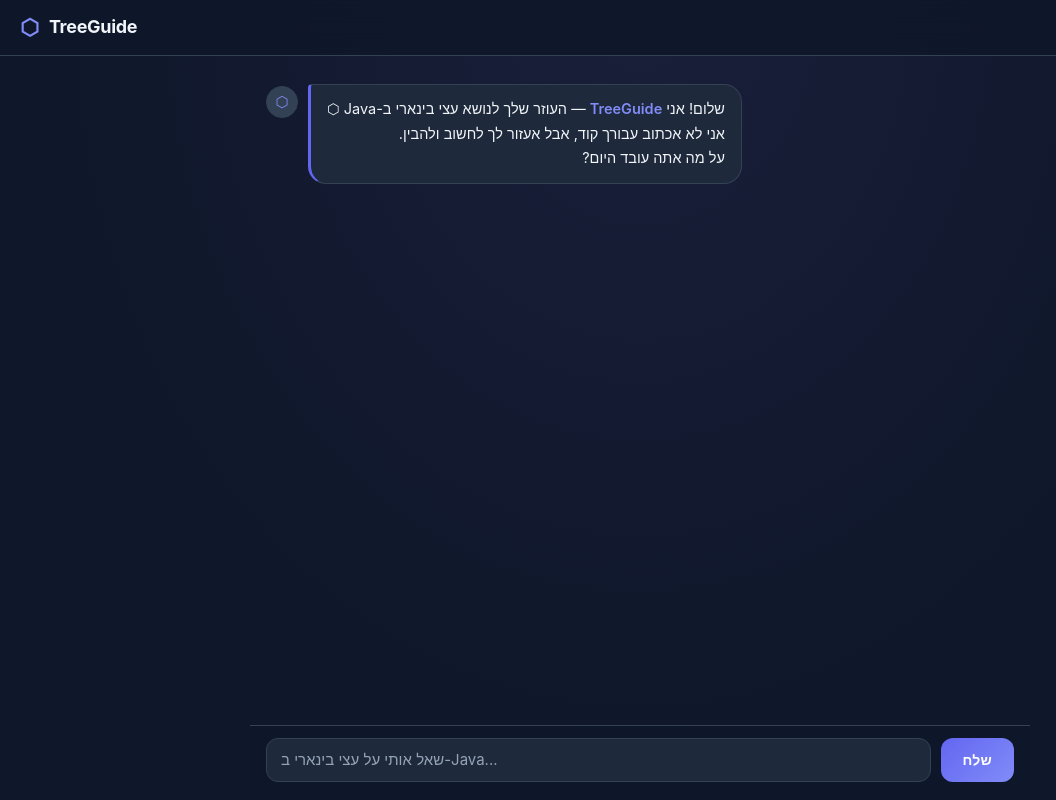
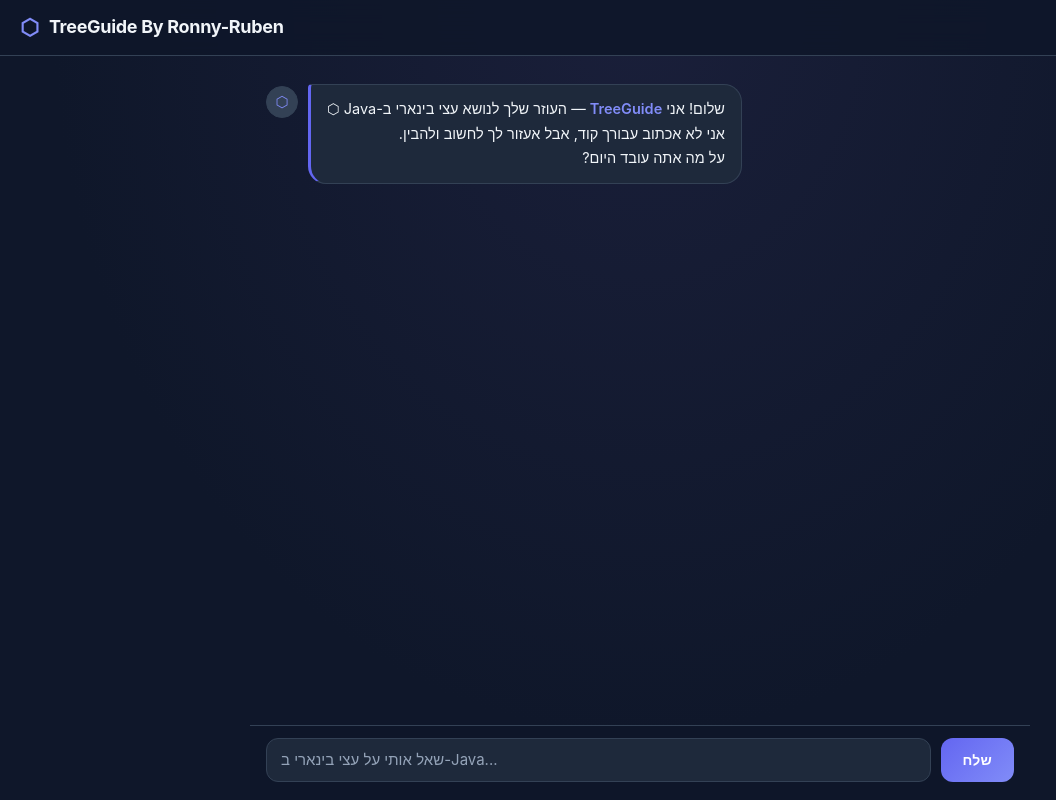
Before and after one commit to porteno12/treeguide, a plain HTML site: page static/index.html in a window 1280 px wide. Shown: the whole page, without its empty margins (0-1056 px from the left). Drawn offline with Linux system fonts and the light colour scheme.

Commit message:
add author name to header

```diff
--- a/static/index.html
+++ b/static/index.html
@@ -11,7 +11,7 @@
   <header class="header">
     <div class="header-brand">
       <span class="header-icon">⬡</span>
-      <span>TreeGuide</span>
+      <span>TreeGuide By Ronny-Ruben</span>
     </div>
   </header>
 
```
